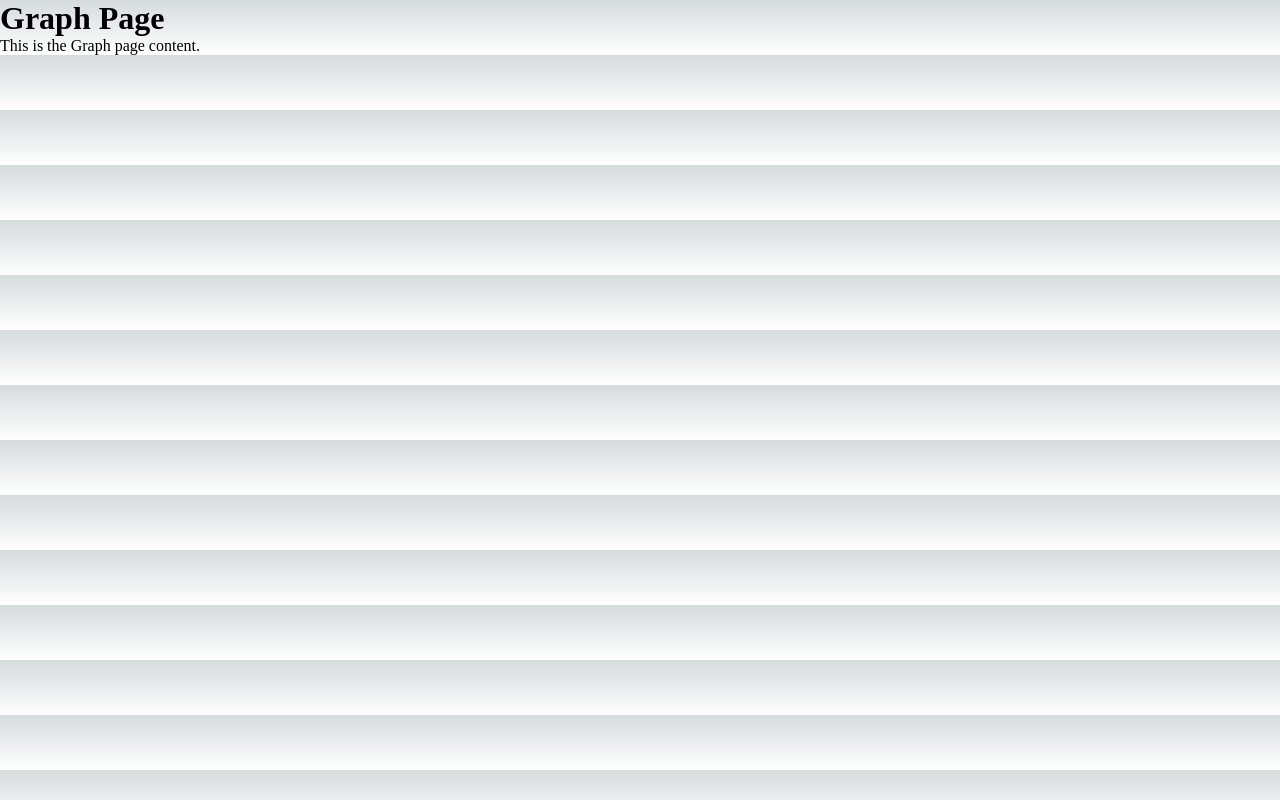
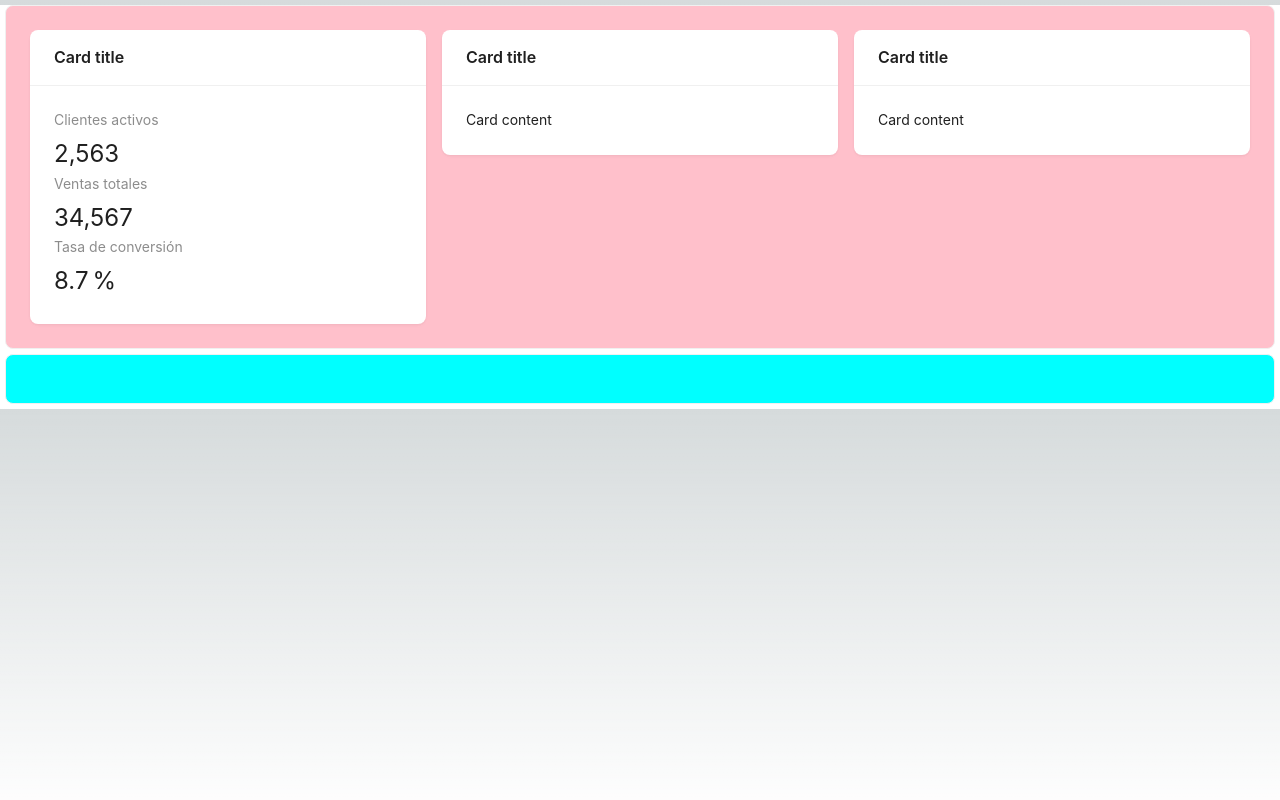
Before and after one commit to dalvarez082/service_pos_app, a Next.js app: page /Graphics in a window 1280 px wide. Built offline with nearby package versions, Linux system fonts and the light colour scheme.

Commit message:
Graphic distribution

```diff
--- a/src/pages/Graphics.jsx
+++ b/src/pages/Graphics.jsx
@@ -1,12 +1,49 @@
-import React from 'react';
+import React from "react";
+import { Card, Col, Row, Statistic } from "antd";
 
 const Graphics = () => {
   return (
-    <div style={{
-      color : 'black'
-    }}>
-      <h1>Graph Page</h1>
-      <p>This is the Graph page content.</p>
+    <div
+      style={{
+        height: "100%",
+        backgroundColor: "white",
+      }}
+    >
+      <Card
+        style={{
+          height: "40%",
+          margin: "5px",
+          backgroundColor: "pink",
+        }}
+      >
+        <Row gutter={16}>
+          <Col span={8}>
+            <Card title="Card title" bordered={false}>
+            <Statistic title="Clientes activos" value={2563} />
+            <Statistic title="Ventas totales" value={34567} />
+            <Statistic title="Tasa de conversión" value={8.7} suffix="%" />
+            </Card>
+          </Col>
+          <Col span={8}>
+            <Card title="Card title" bordered={false}>
+              Card content
+            </Card>
+          </Col>
+          <Col span={8}>
+            <Card title="Card title" bordered={false}>
+              Card content
+            </Card>
+          </Col>
+        </Row>
+      </Card>
+
+      <Card
+        style={{
+          margin: "5px",
+          height: "60%",
+          backgroundColor: "cyan",
+        }}
+      ></Card>
     </div>
   );
 };
```
Also changed, not shown: src/pages/Client.jsx (+27 -23 lines), src/pages/Table_sale.jsx (+5 -3 lines).
